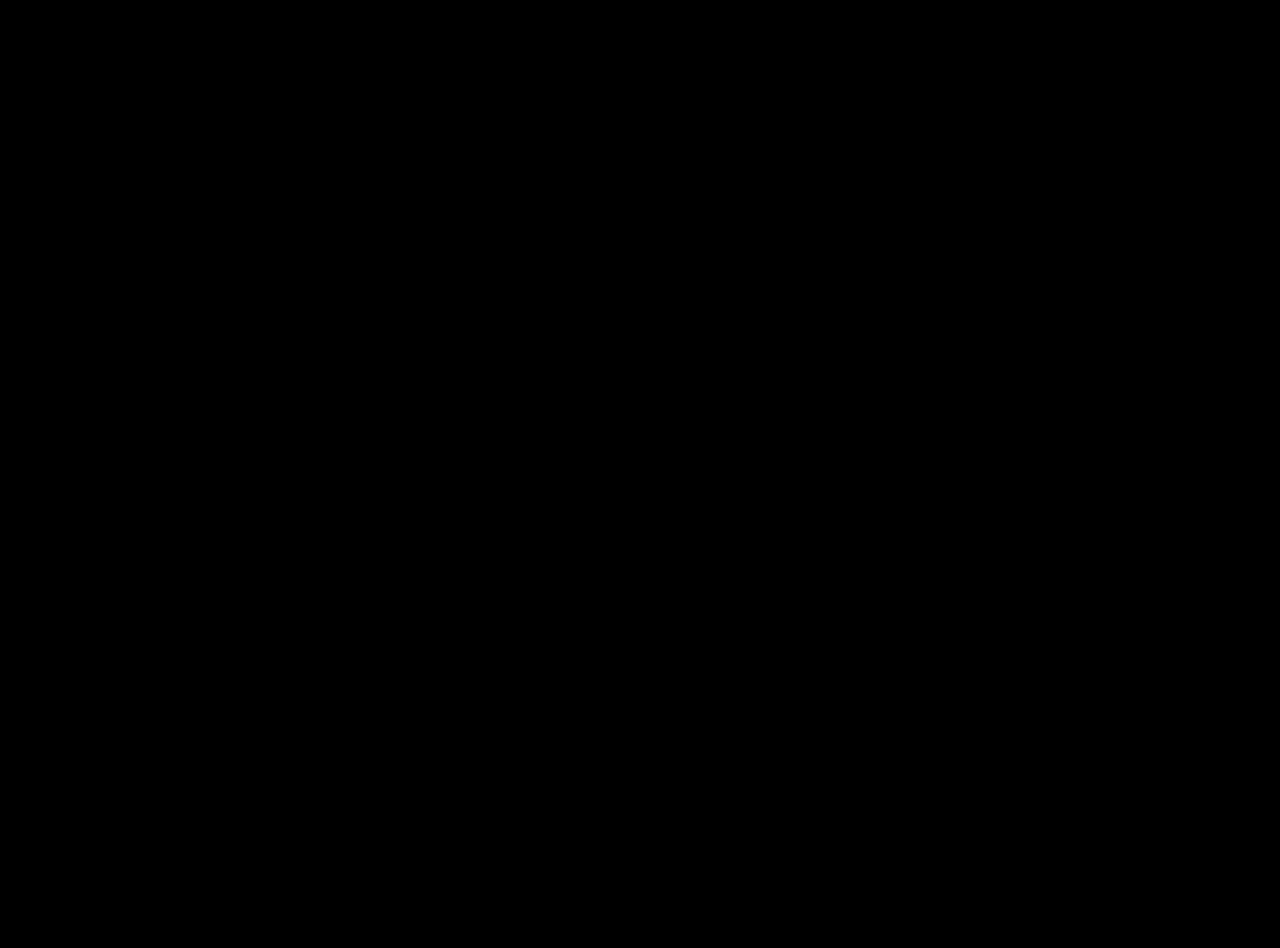
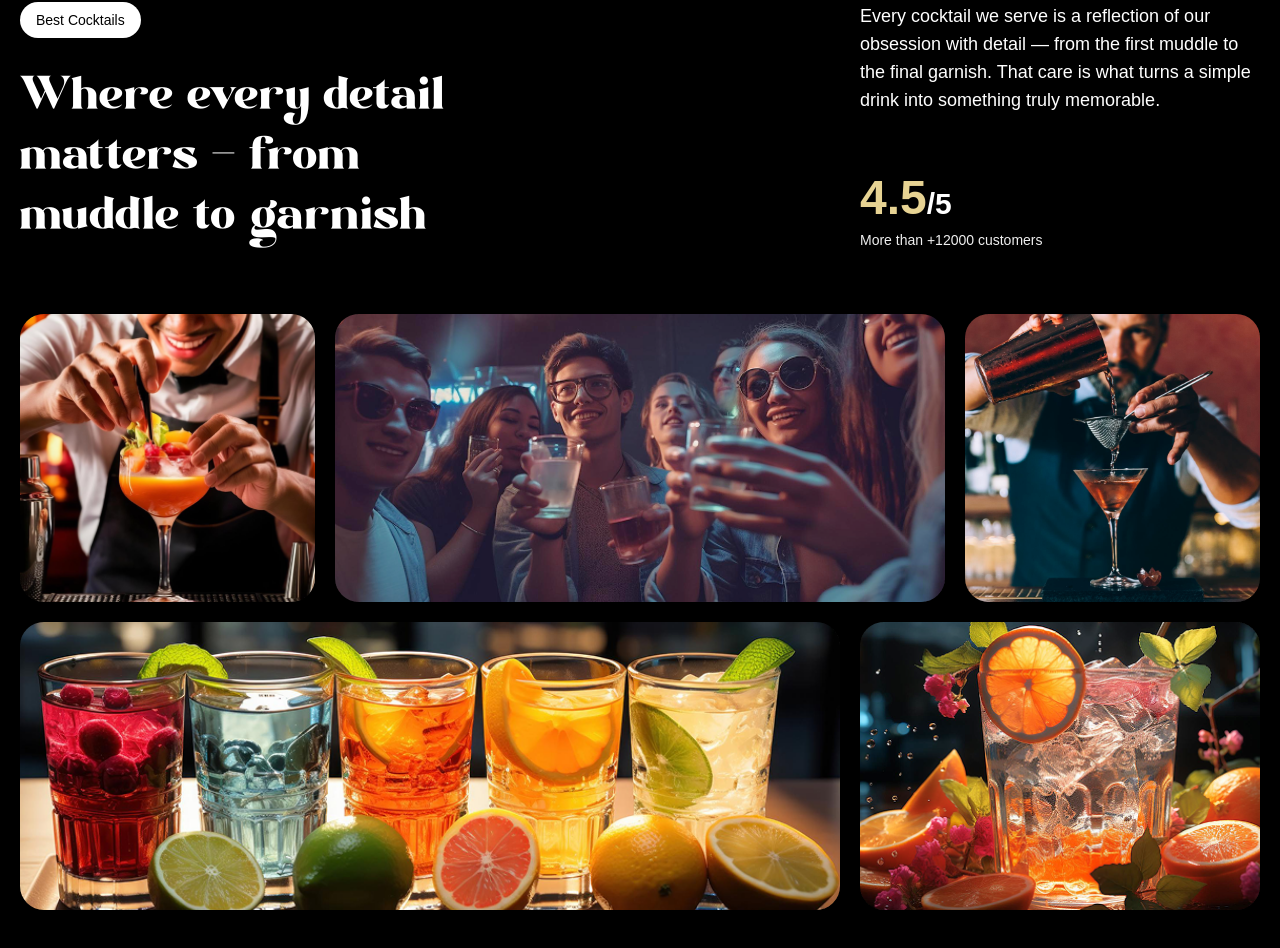
Before and after one commit to TrogistDev/gsap-mojito, a React (Vite) app: page / in a window 1280 px wide. Shown: the part 1710-2658 px from the top of the page. Before the commit the page ends 1600 px from the top, so only its background shows below. Built offline with nearby package versions, Linux system fonts and the light colour scheme; a web font is replaced by a local one.

Commit message:
About section done

```diff
--- a/src/app.jsx
+++ b/src/app.jsx
@@ -3,6 +3,7 @@
 import Navbar from "./components/Navbar"
 import Hero from "./components/Hero"
 import Cocktails from "./components/Cocktails"
+import About from "./components/About"
 
 gsap.registerPlugin(ScrollTrigger, SplitText)
 
@@ -12,6 +13,7 @@
       <Navbar/>
       <Hero/>
       <Cocktails/>
+      <About/>
       </main>
   )
 }
--- /dev/null
+++ b/src/components/About.jsx
@@ -0,0 +1,86 @@
+import { useGSAP } from "@gsap/react";
+import gsap from "gsap";
+import { SplitText } from "gsap/all";
+
+const About = () => {
+  useGSAP(() => {
+    const titleSplit = SplitText.create("#about h2", { type: "words" });
+
+    const scrollTimeline = gsap.timeline({
+      scrollTrigger: { trigger: "#about", start: "top center" },
+    });
+    scrollTimeline
+      .from(titleSplit.words, {
+        opacity: 0,
+        duration: 1,
+        yPercent: 100,
+        ease: "expo.out",
+        stagger: 0.02,
+      })
+      .from(
+        ".top-grid div, .bottom-grid div",
+        { opacity: 0, duration: 1, ease: "power1.inOut", stagger: 0.04 },
+        "-=0.5"
+      );
+  });
+  return (
+    <div id="about">
+      <div className="mb-16 md:px-0 px-5">
+        <div className="content">
+          <div className="md:col-span-8">
+            <p className="badge">Best Cocktails</p>
+            <h2>
+              Where every detail matters <span className="text-white">-</span>{" "}
+              from muddle to garnish
+            </h2>
+          </div>
+          <div className="sub-content">
+            <p>
+              Every cocktail we serve is a reflection of our obsession with
+              detail — from the first muddle to the final garnish. That care is
+              what turns a simple drink into something truly memorable.
+            </p>
+            <div>
+              <p className="md:text-3xl text-xl font-bold">
+                <span>4.5</span>/5
+              </p>
+              <p className="text-sm text-white-100">
+                More than +12000 customers
+              </p>
+            </div>
+          </div>
+        </div>
+      </div>
+      <div className="top-grid">
+        <div className="md:col-span-3">
+          <div className="noisy">
+            <img src="/images/abt1.png" alt="grid-img-1" />
+          </div>
+        </div>
+        <div className="md:col-span-6">
+          <div className="noisy">
+            <img src="/images/abt2.png" alt="grid-img-2" />
+          </div>
+        </div>
+        <div className="md:col-span-3">
+          <div className="noisy">
+            <img src="/images/abt5.png" alt="grid-img-3" />
+          </div>
+        </div>
+      </div>
+      <div className="bottom-grid">
+        <div className="md:col-span-8">
+          <div className="noisy">
+            <img src="/images/abt3.png" alt="grid-img-3" />
+          </div>
+        </div>
+        <div className="md:col-span-4">
+          <div className="noisy">
+            <img src="/images/abt4.png" alt="grid-img-3" />
+          </div>
+        </div>
+      </div>
+    </div>
+  );
+};
+export default About;
```
